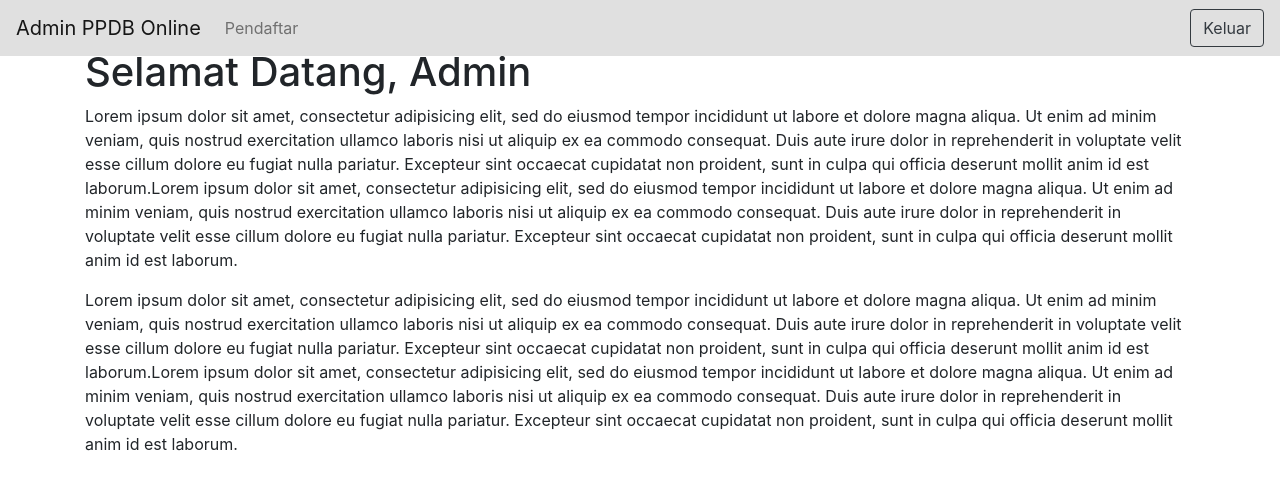
After one commit to rapaparara/ppdb-online, a CodeIgniter app: page /database/admin/ in a window 1280 px wide. The commit adds this page. Shown: the top 490 px of the page. Run offline with CodeIgniter, Linux system fonts and the light colour scheme.

Commit message:
perbaikan navbar dan tampilan admin

```diff
--- /dev/null
+++ b/application/controllers/admin/Home.php
@@ -0,0 +1,13 @@
+<?php
+class Home extends CI_Controller{
+	function __construct(){
+		parent::__construct();
+		$this->load->model('MainModel');
+		$this->load->helper('url');
+	}
+	function index(){
+		$this->load->view('v_home_admin');
+	}
+}
+
+?>
--- a/application/views/footer.php
+++ b/application/views/footer.php
@@ -1,3 +1,3 @@
-<script src="<?php echo base_url('js/jquery-3.3.1.slim.min.js'); ?>" integrity="sha384-q8i/X+965DzO0rT7abK41JStQIAqVgRVzpbzo5smXKp4YfRvH+8abtTE1Pi6jizo" crossorigin="anonymous"></script>
-<script src="<?php echo base_url('js/popper.min.js');?>" integrity="sha384-UO2eT0CpHqdSJQ6hJty5KVphtPhzWj9WO1clHTMGa3JDZwrnQq4sF86dIHNDz0W1" crossorigin="anonymous"></script>
-<script src="<?php echo base_url('js/bootstrap.min.js');?>" integrity="sha384-JjSmVgyd0p3pXB1rRibZUAYoIIy6OrQ6VrjIEaFf/nJGzIxFDsf4x0xIM+B07jRM" crossorigin="anonymous"></script>
+<script src="<?php echo base_url('js/jquery-3.3.1.slim.min.js'); ?>"></script>
+<script src="<?php echo base_url('js/popper.min.js');?>"></script>
+<script src="<?php echo base_url('js/bootstrap.min.js');?>"></script>
--- a/application/views/header.php
+++ b/application/views/header.php
@@ -1,5 +1,5 @@
 <meta charset="utf-8">
     <meta name="viewport" content="width=device-width, initial-scale=1, shrink-to-fit=no">
-    <link rel="stylesheet" href="<?php echo base_url('css/bootstrap.min.css');?>" integrity="sha384-ggOyR0iXCbMQv3Xipma34MD+dH/1fQ784/j6cY/iJTQUOhcWr7x9JvoRxT2MZw1T" crossorigin="anonymous">
+    <link rel="stylesheet" href="<?php echo base_url('css/bootstrap.min.css');?>">
 
     <title>PPDB Online</title>
--- /dev/null
+++ b/application/views/navbar_admin.php
@@ -0,0 +1,15 @@
+<nav class="fixed-top navbar navbar-expand-lg navbar-light" style="background-color: #e0e0e0;">
+  <a class="navbar-brand" href="<?php echo base_url('admin/') ?>">Admin PPDB Online</a>
+  <button class="navbar-toggler" type="button" data-toggle="collapse" data-target="#navbarSupportedContent" aria-controls="navbarSupportedContent" aria-expanded="false" aria-label="Toggle navigation">
+    <span class="navbar-toggler-icon"></span>
+  </button>
+
+  <div class="collapse navbar-collapse" id="navbarSupportedContent">
+    <ul class="navbar-nav mr-auto">
+      <li class="nav-item <?php if($this->uri->segment(2)=='pendaftar'){echo 'active';}?>">
+        <a class="nav-link" href="<?php echo base_url('admin/pendaftar') ?>">Pendaftar</a>
+      </li>
+    </ul>
+    <a class="btn btn-outline-dark" role=button href="<?php echo base_url('') ?>">Keluar</a>
+  </div>
+</nav>
--- /dev/null
+++ b/application/views/v_home_admin.php
@@ -0,0 +1,35 @@
+<!DOCTYPE html>
+<html>
+<head>
+	<?php include 'header.php'; ?>
+</head>
+<body>
+	<?php include 'navbar_admin.php'; ?>
+<div class="container mt-5">
+	<h1>Selamat Datang, Admin</h1>
+	<p>Lorem ipsum dolor sit amet, consectetur adipisicing elit, sed do eiusmod
+	tempor incididunt ut labore et dolore magna aliqua. Ut enim ad minim veniam,
+	quis nostrud exercitation ullamco laboris nisi ut aliquip ex ea commodo
+	consequat. Duis aute irure dolor in reprehenderit in voluptate velit esse
+	cillum dolore eu fugiat nulla pariatur. Excepteur sint occaecat cupidatat non
+	proident, sunt in culpa qui officia deserunt mollit anim id est laborum.Lorem ipsum dolor sit amet, consectetur adipisicing elit, sed do eiusmod
+	tempor incididunt ut labore et dolore magna aliqua. Ut enim ad minim veniam,
+	quis nostrud exercitation ullamco laboris nisi ut aliquip ex ea commodo
+	consequat. Duis aute irure dolor in reprehenderit in voluptate velit esse
+	cillum dolore eu fugiat nulla pariatur. Excepteur sint occaecat cupidatat non
+	proident, sunt in culpa qui officia deserunt mollit anim id est laborum.</p>
+	<p>Lorem ipsum dolor sit amet, consectetur adipisicing elit, sed do eiusmod
+	tempor incididunt ut labore et dolore magna aliqua. Ut enim ad minim veniam,
+	quis nostrud exercitation ullamco laboris nisi ut aliquip ex ea commodo
+	consequat. Duis aute irure dolor in reprehenderit in voluptate velit esse
+	cillum dolore eu fugiat nulla pariatur. Excepteur sint occaecat cupidatat non
+	proident, sunt in culpa qui officia deserunt mollit anim id est laborum.Lorem ipsum dolor sit amet, consectetur adipisicing elit, sed do eiusmod
+	tempor incididunt ut labore et dolore magna aliqua. Ut enim ad minim veniam,
+	quis nostrud exercitation ullamco laboris nisi ut aliquip ex ea commodo
+	consequat. Duis aute irure dolor in reprehenderit in voluptate velit esse
+	cillum dolore eu fugiat nulla pariatur. Excepteur sint occaecat cupidatat non
+	proident, sunt in culpa qui officia deserunt mollit anim id est laborum.</p>
+</div>
+	<?php include 'footer.php'; ?>
+</body>
+</html>
--- a/application/views/v_pendaftar.php
+++ b/application/views/v_pendaftar.php
@@ -4,14 +4,14 @@
 	<?php include 'header.php'; ?>
 </head>
 <body>
-	<?php include 'navbar.php'; ?>
+	<?php include 'navbar_admin.php'; ?>
 <div class="container mt-5">
 	<div class="row">
 	<div class="col-sm">
 		<div class="card">
 			<div class="card-body">
 	<h3>Siswa yang terdaftar</h3>
-	<table class="table  table-hover table-responsive">
+	<table class="table  table-hover table-responsive table-bordered">
 		<thead>
 			<tr>
 				<th>NISN</th>
--- a/application/views/v_pendaftaran.php
+++ b/application/views/v_pendaftaran.php
@@ -50,7 +50,6 @@
 	<table class="table table-bordered table-hover">
 		<thead>
 			<tr>
-				<th>NISN</th>
 				<th>Nama</th>
 				<th>Asal Sekolah</th>
 			</tr>
@@ -58,7 +57,6 @@
 		<tbody>
 			<?php foreach ($siswa as $s) {?>
 			<tr>
-				<td><?php echo $s->nisn ?></td>
 				<td><?php echo $s->namaSiswa ?></td>
 				<td><?php echo $s->asalSekolah ?></td>
 			</tr>
```
Also changed, not shown: application/views/navbar.php (+3 -5 lines), application/views/v_home.php (+11 -0 lines).
